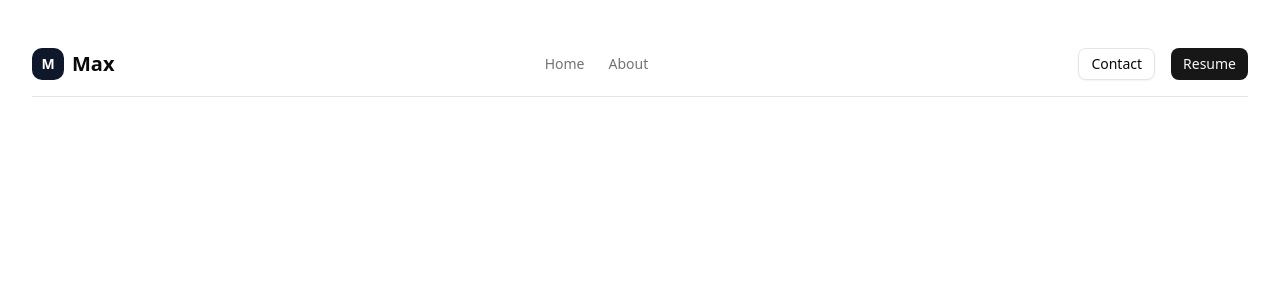
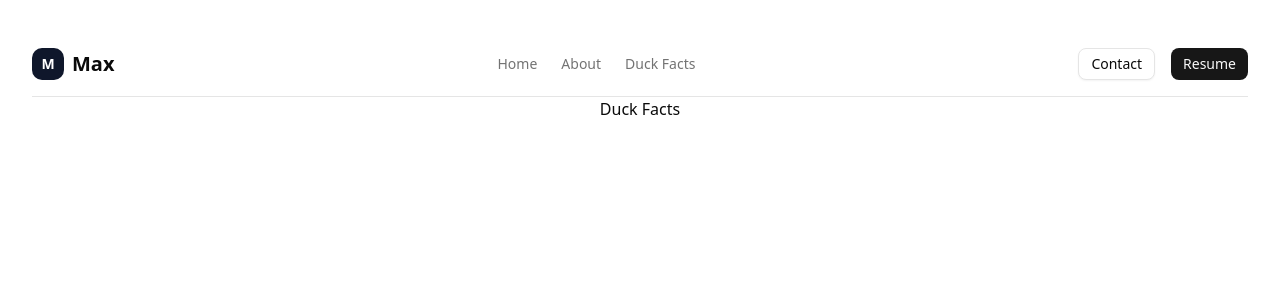
Before and after one commit to AlysonRTY/herewego, a React (Vite) app: page /duckFacts in a window 1280 px wide. Shown: the top 300 px of the page. Built offline with nearby package versions, Linux system fonts and the light colour scheme.

Commit message:
new page

```diff
--- a/src/App.tsx
+++ b/src/App.tsx
@@ -3,6 +3,7 @@ import { BrowserRouter, Routes, Route } from "react-router";
 import Homepage from "./pages/Homepage";
 import AboutMe from "./pages/AboutMe";
 import Navigation from "./components/Navigation";
+import DuckFacts from "./pages/DuckFacts";
 
 function App() {
   return (
@@ -12,6 +13,7 @@ function App() {
         <Routes>
           <Route index element={<Homepage />} />
           <Route path="aboutMe" element={<AboutMe />} />
+          <Route path="duckFacts" element={<DuckFacts />} />
         </Routes>
       </BrowserRouter>
     </>
--- a/src/components/Navigation.tsx
+++ b/src/components/Navigation.tsx
@@ -5,6 +5,7 @@ export default function Navigation() {
   const navItems = [
     { href: "/", label: "Home" },
     { href: "/aboutMe", label: "About" },
+    { href: "/duckFacts", label: "Duck Facts" },
   ];
 
   return (
--- /dev/null
+++ b/src/pages/DuckFacts.tsx
@@ -0,0 +1,7 @@
+export default function DuckFacts() {
+  return (
+    <>
+      <h1>Duck Facts</h1>
+    </>
+  );
+}
```
